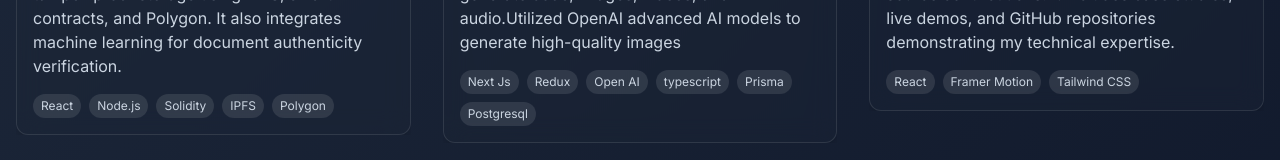
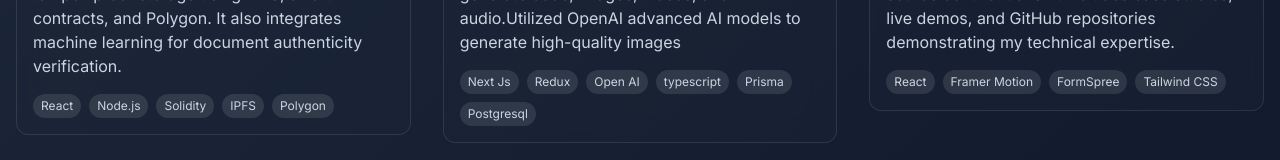
Before and after one commit to iwanturequity/portfolio, a React (Vite) app: page /projects in a window 1280 px wide. Shown: the part 609-769 px from the top of the page. Built offline with nearby package versions, Linux system fonts and the light colour scheme.

Commit message:
changes in portfolio

```diff
--- a/src/pages/Projects.tsx
+++ b/src/pages/Projects.tsx
@@ -39,8 +39,8 @@ const Projects: React.FC = () => {
       title: 'Portfolio Website',
       description: 'My portfolio highlights my web development, machine learning projects, along with open-source contributions. It includes case studies, live demos, and GitHub repositories demonstrating my technical expertise.',
       image: 'https://images.unsplash.com/photo-1545665277-5937489579f2?ixlib=rb-4.0.3&ixid=M3wxMjA3fDB8MHxwaG90by1wYWdlfHx8fGVufDB8fHx8fA%3D%3D&auto=format&fit=crop&w=1470&q=80',
-      tags: ['React', 'Framer Motion', 'Tailwind CSS'],
-      liveUrl: 'https://example.com',
+      tags: ['React', 'Framer Motion','FormSpree', 'Tailwind CSS'],
+      liveUrl: 'https://portfolio-sigma-puce-34.vercel.app/',
       githubUrl: 'https://github.com/iwanturequity/portfolio',
     },
     {
```
